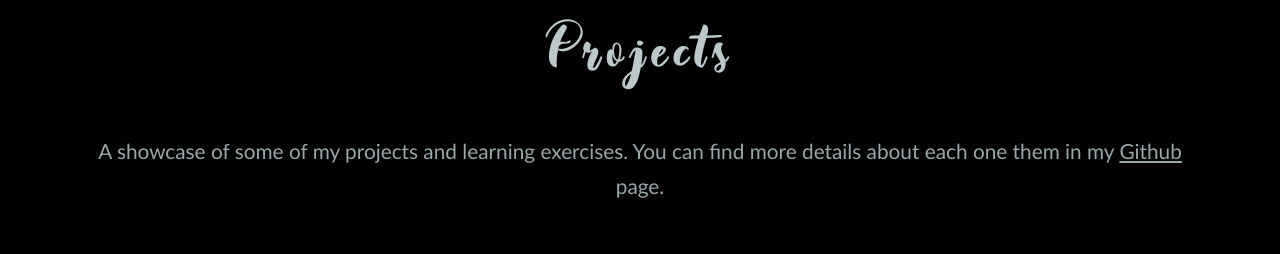
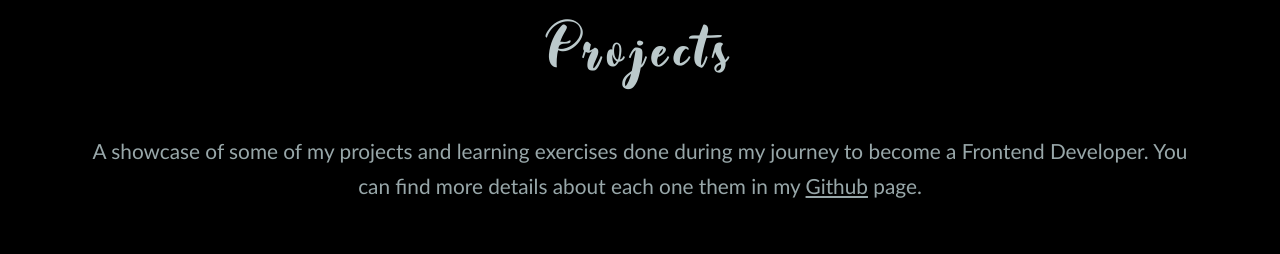
Before and after one commit to epicnessinha/Portfolio, a React (Create React App) app: page / in a window 1280 px wide. Shown: the part 2020-2274 px from the top of the page. Built offline with nearby package versions, Linux system fonts and the light colour scheme.

Commit message:
final updates

```diff
--- a/public/index.html
+++ b/public/index.html
@@ -11,7 +11,7 @@
     />
     <link rel="apple-touch-icon" href="heart.ico" />
     <link href="https://fonts.googleapis.com/css?family=Lato:100,300,400,700,900|Montserrat:400,700" rel="stylesheet">
-    <title>Vanessa's Porfolio</title>
+    <title>Vanessa's Portfolio</title>
   </head>
   <body>
     <noscript>You need to enable JavaScript to run this app.</noscript>
--- a/src/components/Projects/Projects.jsx
+++ b/src/components/Projects/Projects.jsx
@@ -7,7 +7,7 @@ const Projects = () => {
     <section id="projects" className="projects-section">
       <div className="container">
         <h2 className="projects">Projects</h2>
-        <p className="text">A showcase of some of my projects and learning exercises. You can find more details about each one them in my  <a href="https://github.com/epicnessinha" target="_blank" rel="noreferrer">Github</a> page.</p>
+        <p className="text">A showcase of some of my projects and learning exercises done during my journey to become a Frontend Developer. You can find more details about each one them in my  <a href="https://github.com/epicnessinha" target="_blank" rel="noreferrer">Github</a> page.</p>
         <Carousel />
       </div>
     </section>
```
